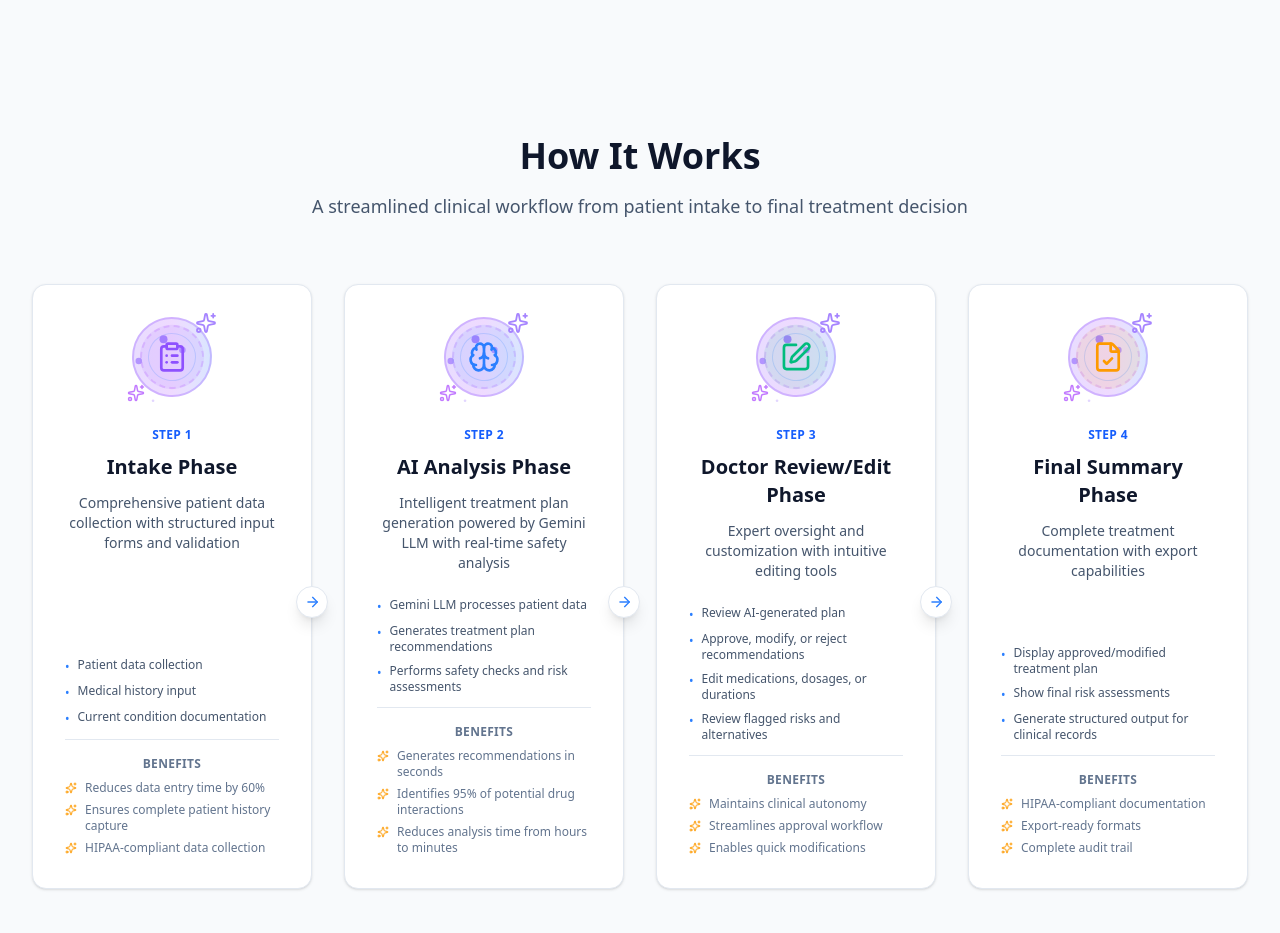
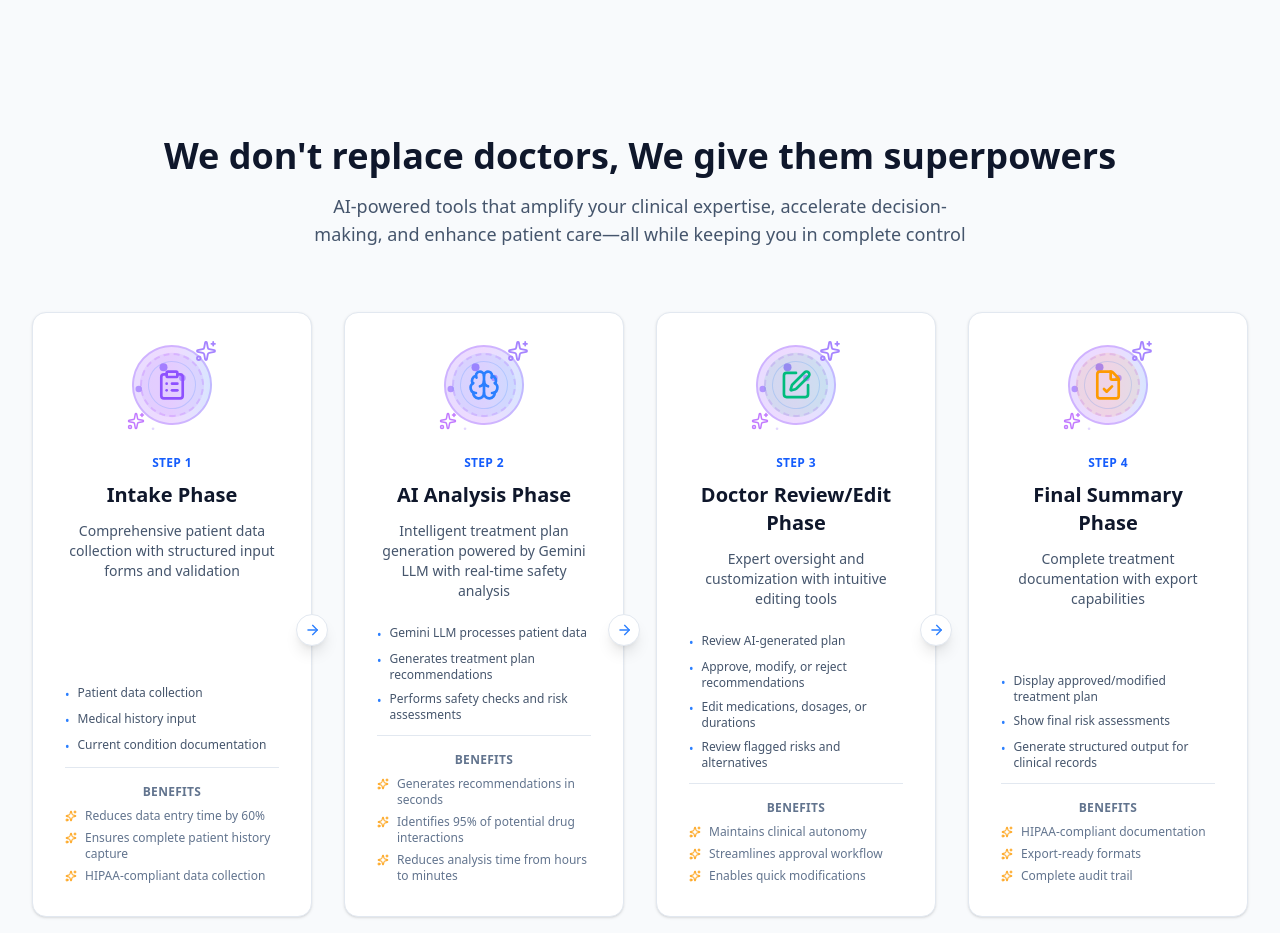
Before and after one commit to rhyumiranda/healy-ai-2025, a Next.js app: page / in a window 1280 px wide. Shown: the part 1620-2553 px from the top of the page. Built offline with nearby package versions, Linux system fonts and the light colour scheme.

Commit message:
fix: brand and workflow section

```diff
--- a/components/landing/workflow-section.tsx
+++ b/components/landing/workflow-section.tsx
@@ -1,6 +1,6 @@
 'use client'
 
-import { motion, AnimatePresence } from 'framer-motion'
+import { motion } from 'framer-motion'
 import { ArrowRight, Sparkles } from 'lucide-react'
 import { WORKFLOW_STEPS } from '@/src/modules/landing/constants'
 import type { LucideIcon } from 'lucide-react'
@@ -22,7 +22,7 @@ const cardVariants = {
 		opacity: 1,
 		y: 0,
 		transition: {
-			type: 'spring',
+			type: 'spring' as const,
 			stiffness: 100,
 			damping: 15,
 			duration: 0.6
@@ -139,10 +139,10 @@ export function WorkflowSection() {
 					className="text-center mb-16"
 				>
 					<h2 className="text-3xl lg:text-4xl font-bold text-slate-900 dark:text-slate-50 mb-4">
-						How It Works
+						We don&apos;t replace doctors, We give them superpowers
 					</h2>
 					<p className="text-lg text-slate-600 dark:text-slate-300 max-w-2xl mx-auto">
-						A streamlined clinical workflow from patient intake to final treatment decision
+						AI-powered tools that amplify your clinical expertise, accelerate decision-making, and enhance patient care—all while keeping you in complete control
 					</p>
 				</motion.div>
 
```
